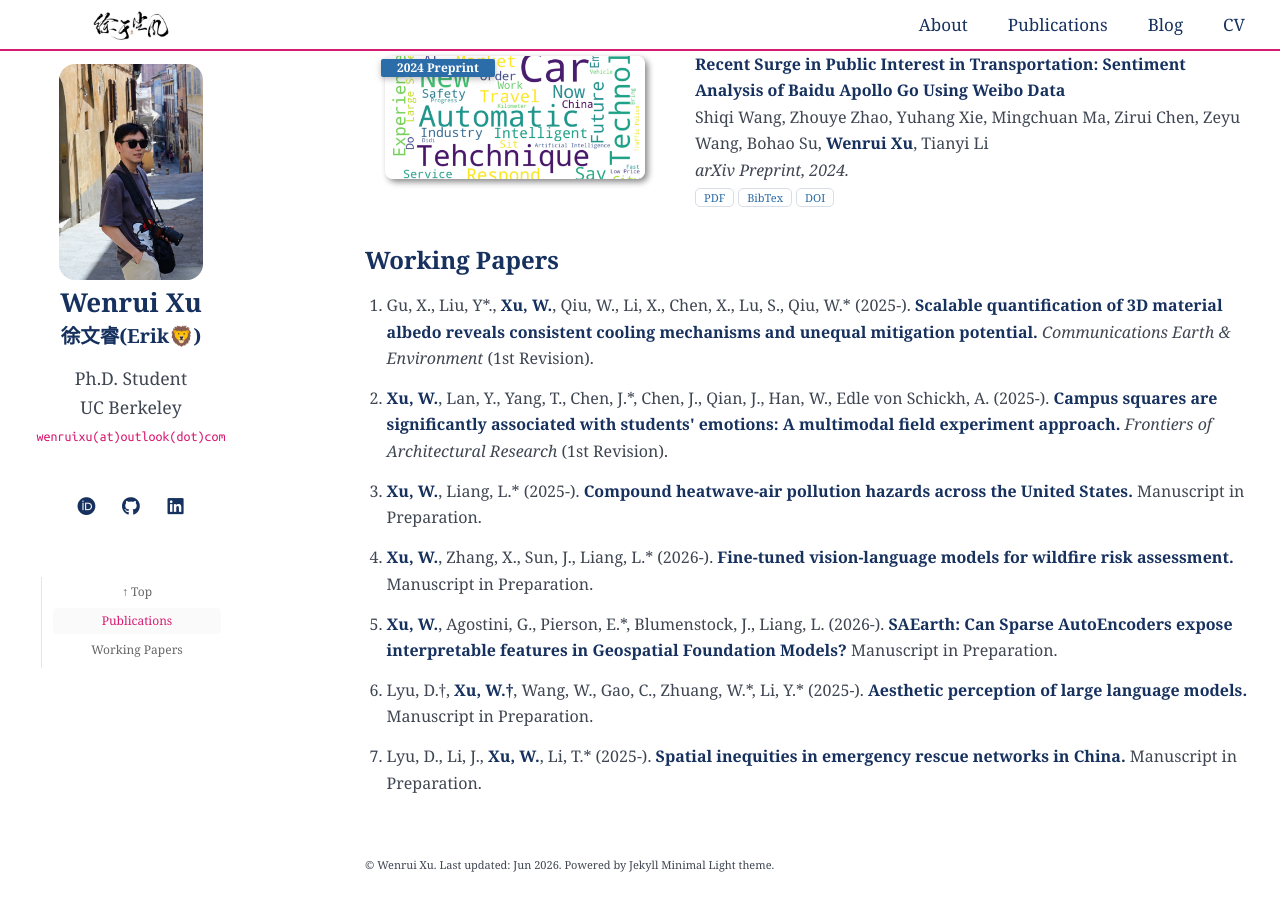
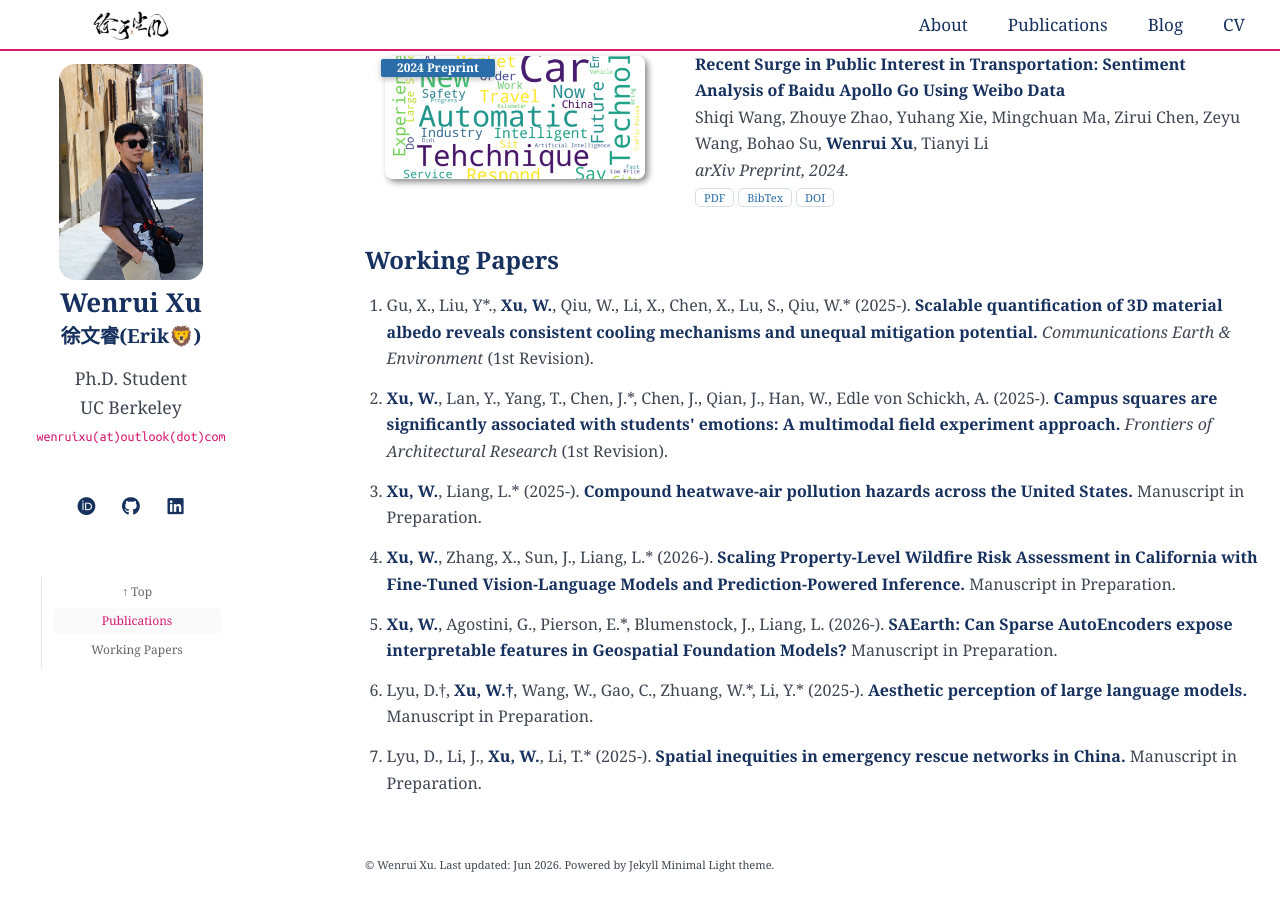
Before and after one commit to ruaruaxu/ruaruaxu.github.io, a Jekyll site: the page built from publications.md, in a window 1280 px wide and 900 px high, scrolled down 996 px. Built offline with Jekyll 4.4.1, drawn with Linux system fonts in a browser that asks for light colours; a style sheet for code colours, icons or effects is not loaded; grey boxes are pictures that could not be loaded.

Commit message:
Update wildfire working paper title
Rename the wildfire working paper in the publications page to reflect the California property-level risk assessment and prediction-powered inference framing.

Validation: BUNDLE_PATH=/private/tmp/ruaruaxu-gh-pages-bundle BUNDLE_APP_CONFIG=/private/tmp/ruaruaxu-gh-pages-bundle-config BUNDLE_USER_HOME=/private/tmp/ruaruaxu-gh-pages-bundle-home bundle exec jekyll build; git diff --check.

```diff
--- a/publications.md
+++ b/publications.md
@@ -114,7 +114,7 @@ Full-text PDFs of all publications are available for download **here**.<br>
   <li>Gu, X., Liu, Y*., <strong>Xu, W.</strong>, Qiu, W., Li, X., Chen, X., Lu, S., Qiu, W.* (2025-). <span class="working-paper-title">Scalable quantification of 3D material albedo reveals consistent cooling mechanisms and unequal mitigation potential.</span> <em>Communications Earth &amp; Environment</em> (1st Revision).</li>
   <li><strong>Xu, W.</strong>, Lan, Y., Yang, T., Chen, J.*, Chen, J., Qian, J., Han, W., Edle von Schickh, A. (2025-). <span class="working-paper-title">Campus squares are significantly associated with students' emotions: A multimodal field experiment approach.</span> <em>Frontiers of Architectural Research</em> (1st Revision).</li>
   <li><strong>Xu, W.</strong>, Liang, L.* (2025-). <span class="working-paper-title">Compound heatwave-air pollution hazards across the United States.</span> Manuscript in Preparation.</li>
-  <li><strong>Xu, W.</strong>, Zhang, X., Sun, J., Liang, L.* (2026-). <span class="working-paper-title">Fine-tuned vision-language models for wildfire risk assessment.</span> Manuscript in Preparation.</li>
+  <li><strong>Xu, W.</strong>, Zhang, X., Sun, J., Liang, L.* (2026-). <span class="working-paper-title">Scaling Property-Level Wildfire Risk Assessment in California with Fine-Tuned Vision-Language Models and Prediction-Powered Inference.</span> Manuscript in Preparation.</li>
   <li><strong>Xu, W.</strong>, Agostini, G., Pierson, E.*, Blumenstock, J., Liang, L. (2026-). <span class="working-paper-title">SAEarth: Can Sparse AutoEncoders expose interpretable features in Geospatial Foundation Models?</span> Manuscript in Preparation.</li>
   <li>Lyu, D.†, <strong>Xu, W.†</strong>, Wang, W., Gao, C., Zhuang, W.*, Li, Y.* (2025-). <span class="working-paper-title">Aesthetic perception of large language models.</span> Manuscript in Preparation.</li>
   <li>Lyu, D., Li, J., <strong>Xu, W.</strong>, Li, T.* (2025-). <span class="working-paper-title">Spatial inequities in emergency rescue networks in China.</span> Manuscript in Preparation.</li>
```
